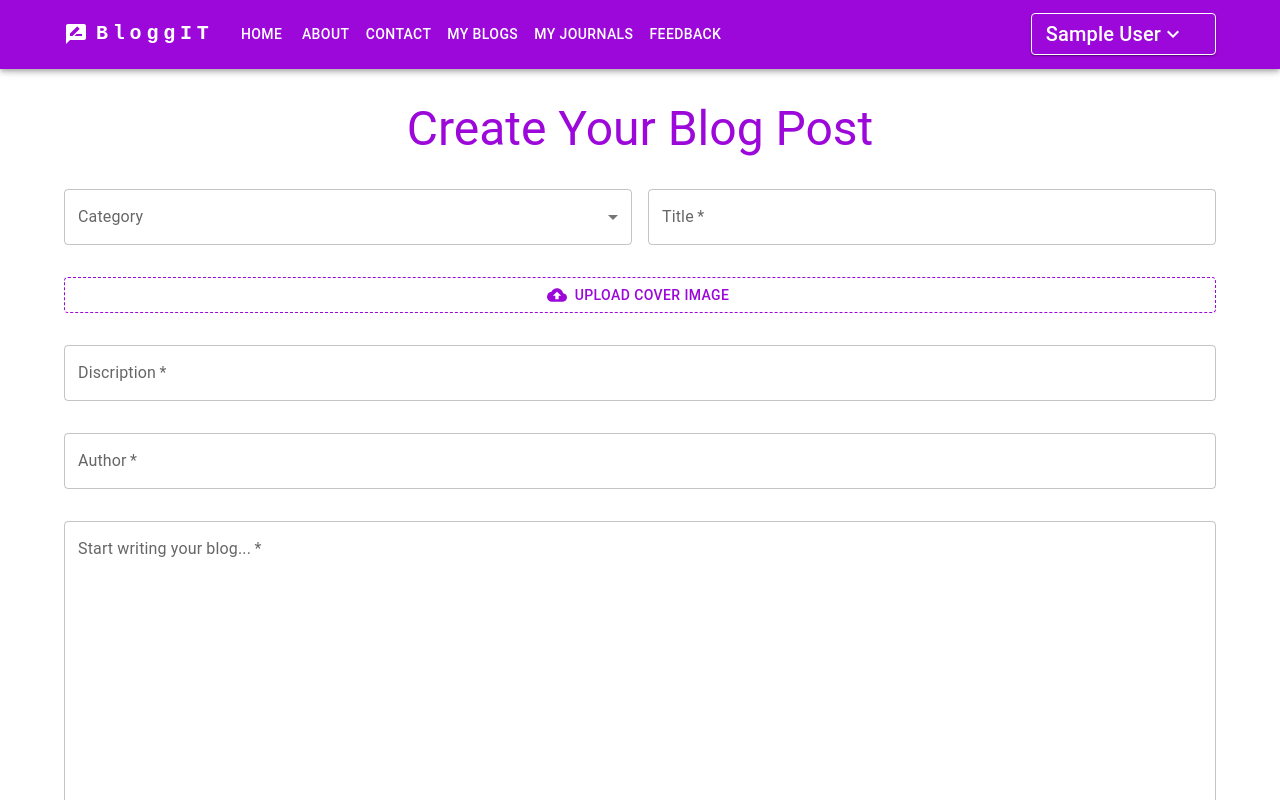
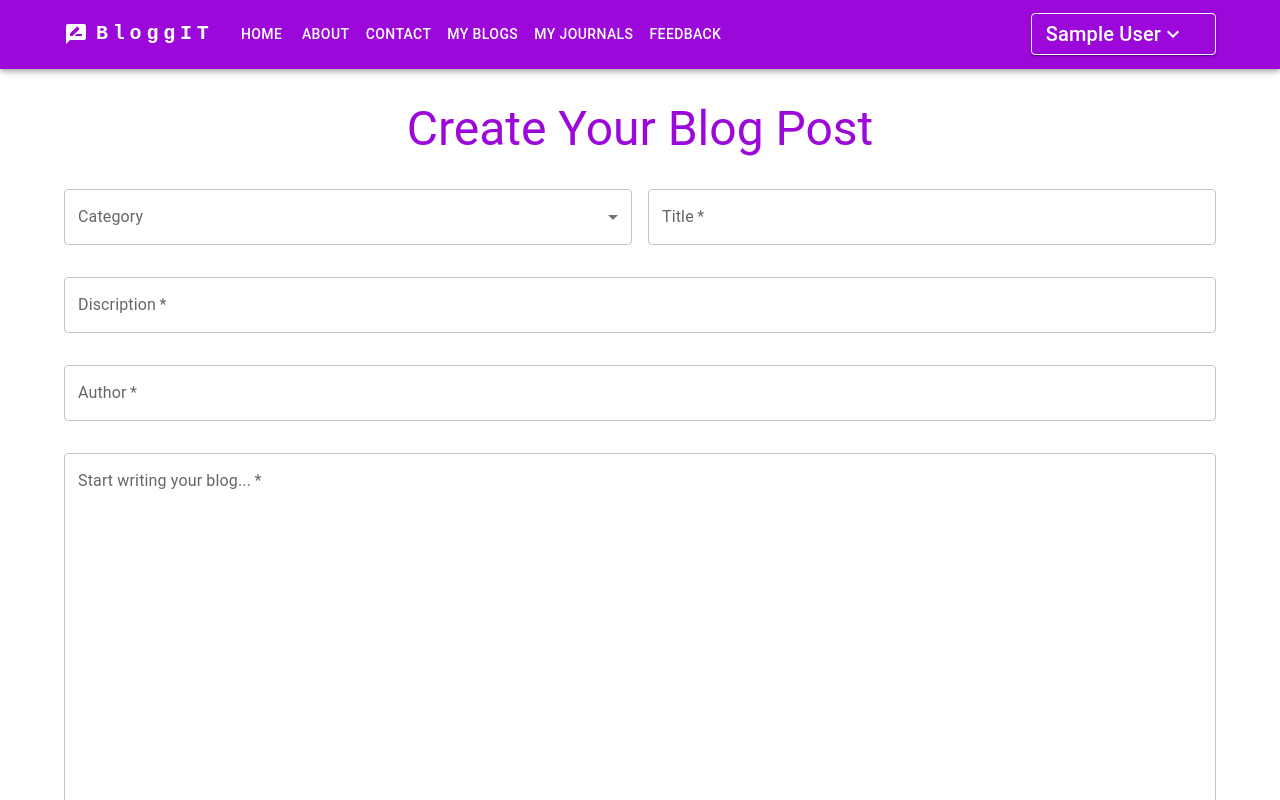
Before and after one commit to Shivam-S-Pathak/bloggitClient, a React (Vite) app: page /createblog in a window 1280 px wide. Shown: the top 800 px of the page. Built offline with nearby package versions, Linux system fonts and the light colour scheme; sample sign-in values are in the browser's storage.

Commit message:
image uplaod bug fix

```diff
--- a/src/components/blog/CreateBlog.jsx
+++ b/src/components/blog/CreateBlog.jsx
@@ -164,7 +164,7 @@ const CreateBlog = () => {
           />
         </Box>
 
-        <Box sx={{ position: "relative", mb: 4 }}>
+        {/* <Box sx={{ position: "relative", mb: 4 }}>
           {coverImage ? (
             <>
               <ImagePreview src={displayImage} alt="Cover" />
@@ -204,7 +204,7 @@ const CreateBlog = () => {
               </Box>
             </label>
           )}
-        </Box>
+        </Box> */}
         <TextField
           fullWidth
           label="Discription"
```
